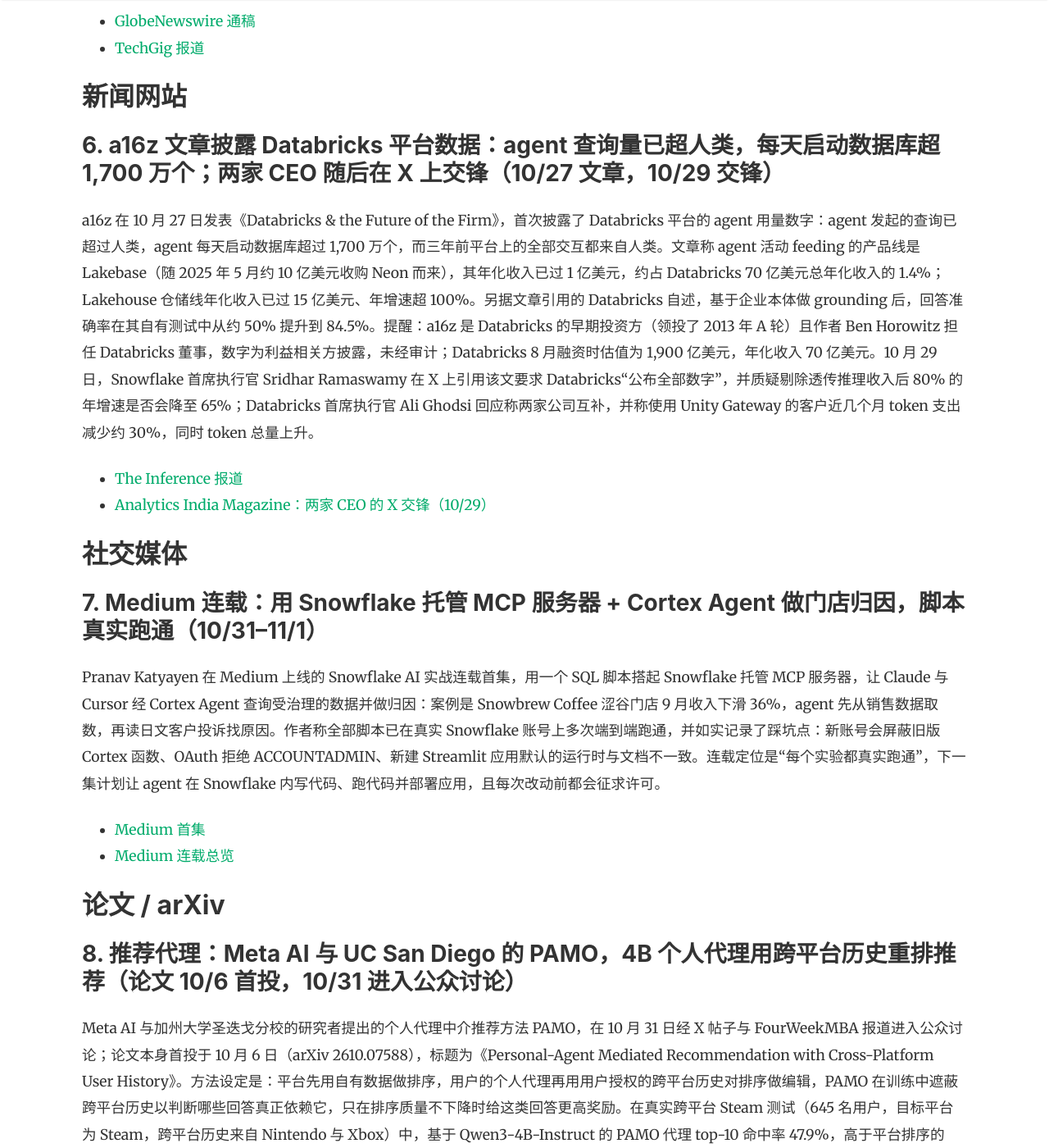
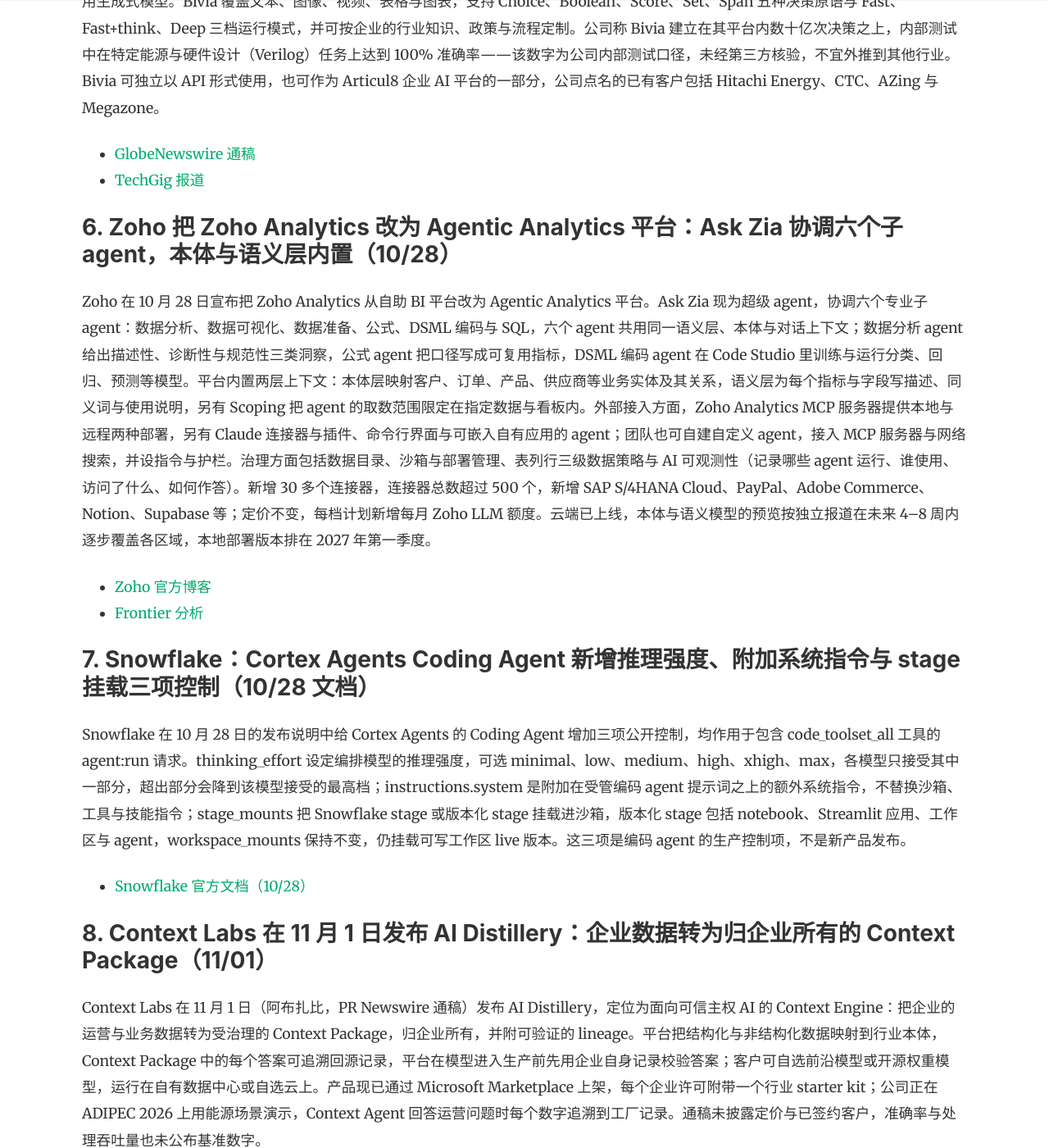
Before and after one commit to DataXAgent/data-agent-daily, a Jekyll site: the page built from _posts/2026-11-01-data-agent-daily.md, in a window 1280 px wide and 1400 px high, scrolled down 3861 px. Shown: the whole window at 82% size. Built offline with Jekyll 4.4.1, drawn with Linux system fonts in a browser that asks for light colours; nearby versions of some CDN libraries; some of the changed text lies outside the part shown.

Commit message:
Data Agent Daily 2026-11-01 updated: add Zoho, Snowflake Cortex controls, Context Labs

```diff
--- a/_posts/2026-11-01-data-agent-daily.md
+++ b/_posts/2026-11-01-data-agent-daily.md
@@ -17,6 +17,9 @@ comments: false
 - SAP 在 TechEd 推出 Joule Studio 与 Joule Work 的分阶段 GA，以及分层的 agent 网关能力。
 - Sema4.ai 发布企业 AI Agent 平台 3.0，新增团队共享工作区与可复用的 Verified Queries、Verified Logic，公司称 Verified Queries 可少用 80% 的 LLM token、快 4 倍。
 - Articul8 发布多模态决策模型 Bivia，通过 API 供企业 agent 调用，覆盖 Choice、Boolean、Score、Set、Span 五种决策原语。
+- Zoho 把 Zoho Analytics 改为 Agentic Analytics 平台，Ask Zia 成为协调六个专业子 agent 的超级 agent，并内置本体与语义层，定价不变。
+- Snowflake 在 10 月 28 日的文档中给 Cortex Agents 的 Coding Agent 增加三项公开控制：推理强度、附加系统指令与 stage 挂载。
+- Context Labs 在 11 月 1 日发布 AI Distillery，把企业运营与业务数据转为带可验证 lineage 的、归企业所有的 Context Package，现已在 Microsoft Marketplace 上架。
 - a16z 文章披露 Databricks 平台上 agent 发起的查询已超过人类，agent 每天启动数据库超过 1,700 万个；Databricks 首席执行官与 Snowflake 首席执行官随后在 X 上就相关数字公开交锋。
 - 社区实战：Medium 连载用 Snowflake 托管 MCP 服务器 + Cortex Agent 复现咖啡连锁门店收入下滑 36% 的归因，脚本已在真实账号上跑通。
 - 论文 / 推荐代理：Meta AI 与加州大学圣迭戈分校的 PAMO 方法（arXiv 2610.07588，10 月 6 日首投，10 月 31 日经 X 与媒体报道进入公众视野）称，4B 个人代理用跨平台历史重排 Steam 候选后，top-10 命中率从 40.8% 升至 47.9%。
@@ -48,29 +51,43 @@ Articul8 在 10 月 28 日发布多模态决策模型 Bivia，通过 API 提供
 - [GlobeNewswire 通稿](https://www.globenewswire.com/news-release/2026/10/28/3390832/0/en/articul8-launches-bivia-to-bring-domain-specific-decision-intelligence-to-enterprise-ai-agents.html)
 - [TechGig 报道](https://techgig.com/news/ai/articul8-launches-bivia-for-enterprise-ai-agent-decision-intelligence/135291818)
 
+### 6. Zoho 把 Zoho Analytics 改为 Agentic Analytics 平台：Ask Zia 协调六个子 agent，本体与语义层内置（10/28）
+Zoho 在 10 月 28 日宣布把 Zoho Analytics 从自助 BI 平台改为 Agentic Analytics 平台。Ask Zia 现为超级 agent，协调六个专业子 agent：数据分析、数据可视化、数据准备、公式、DSML 编码与 SQL，六个 agent 共用同一语义层、本体与对话上下文；数据分析 agent 给出描述性、诊断性与规范性三类洞察，公式 agent 把口径写成可复用指标，DSML 编码 agent 在 Code Studio 里训练与运行分类、回归、预测等模型。平台内置两层上下文：本体层映射客户、订单、产品、供应商等业务实体及其关系，语义层为每个指标与字段写描述、同义词与使用说明，另有 Scoping 把 agent 的取数范围限定在指定数据与看板内。外部接入方面，Zoho Analytics MCP 服务器提供本地与远程两种部署，另有 Claude 连接器与插件、命令行界面与可嵌入自有应用的 agent；团队也可自建自定义 agent，接入 MCP 服务器与网络搜索，并设指令与护栏。治理方面包括数据目录、沙箱与部署管理、表列行三级数据策略与 AI 可观测性（记录哪些 agent 运行、谁使用、访问了什么、如何作答）。新增 30 多个连接器，连接器总数超过 500 个，新增 SAP S/4HANA Cloud、PayPal、Adobe Commerce、Notion、Supabase 等；定价不变，每档计划新增每月 Zoho LLM 额度。云端已上线，本体与语义模型的预览按独立报道在未来 4–8 周内逐步覆盖各区域，本地部署版本排在 2027 年第一季度。
+- [Zoho 官方博客](https://www.zoho.com/blog/analytics/new-zoho-analytics-agentic-analytics.html)
+- [Frontier 分析](https://www.thisisfrontier.ai/news/zoho-turns-analytics-into-an-agent-context-layer-moving-enterprise-ai-control-beyond-the-model)
+
+### 7. Snowflake：Cortex Agents Coding Agent 新增推理强度、附加系统指令与 stage 挂载三项控制（10/28 文档）
+Snowflake 在 10 月 28 日的发布说明中给 Cortex Agents 的 Coding Agent 增加三项公开控制，均作用于包含 code_toolset_all 工具的 agent:run 请求。thinking_effort 设定编排模型的推理强度，可选 minimal、low、medium、high、xhigh、max，各模型只接受其中一部分，超出部分会降到该模型接受的最高档；instructions.system 是附加在受管编码 agent 提示词之上的额外系统指令，不替换沙箱、工具与技能指令；stage_mounts 把 Snowflake stage 或版本化 stage 挂载进沙箱，版本化 stage 包括 notebook、Streamlit 应用、工作区与 agent，workspace_mounts 保持不变，仍挂载可写工作区 live 版本。这三项是编码 agent 的生产控制项，不是新产品发布。
+- [Snowflake 官方文档（10/28）](https://docs.snowflake.com/en/release-notes/2026/other/2026-10-28-cortex-agents-coding-agent-thinking-effort-stage-mounts)
+
+### 8. Context Labs 在 11 月 1 日发布 AI Distillery：企业数据转为归企业所有的 Context Package（11/01）
+Context Labs 在 11 月 1 日（阿布扎比，PR Newswire 通稿）发布 AI Distillery，定位为面向可信主权 AI 的 Context Engine：把企业的运营与业务数据转为受治理的 Context Package，归企业所有，并附可验证的 lineage。平台把结构化与非结构化数据映射到行业本体，Context Package 中的每个答案可追溯回源记录，平台在模型进入生产前先用企业自身记录校验答案；客户可自选前沿模型或开源权重模型，运行在自有数据中心或自选云上。产品现已通过 Microsoft Marketplace 上架，每个企业许可附带一个行业 starter kit；公司正在 ADIPEC 2026 上用能源场景演示，Context Agent 回答运营问题时每个数字追溯到工厂记录。通稿未披露定价与已签约客户，准确率与处理吞吐量也未公布基准数字。
+- [PR Newswire 通稿（11/01）](https://www.prnewswire.co.uk/news-releases/context-labs-ai-distillery-lets-enterprises-run-sovereign-ai-on-data-they-own-302925657.html)
+- [Wisevoter 报道（11/01）](https://wisevoter.com/world/2026/11/01/context-labs-launches-ai-distillery)
+
 ## 新闻网站
 
-### 6. a16z 文章披露 Databricks 平台数据：agent 查询量已超人类，每天启动数据库超 1,700 万个；两家 CEO 随后在 X 上交锋（10/27 文章，10/29 交锋）
+### 9. a16z 文章披露 Databricks 平台数据：agent 查询量已超人类，每天启动数据库超 1,700 万个；两家 CEO 随后在 X 上交锋（10/27 文章，10/29 交锋）
 a16z 在 10 月 27 日发表《Databricks & the Future of the Firm》，首次披露了 Databricks 平台的 agent 用量数字：agent 发起的查询已超过人类，agent 每天启动数据库超过 1,700 万个，而三年前平台上的全部交互都来自人类。文章称 agent 活动 feeding 的产品线是 Lakebase（随 2025 年 5 月约 10 亿美元收购 Neon 而来），其年化收入已过 1 亿美元，约占 Databricks 70 亿美元总年化收入的 1.4%；Lakehouse 仓储线年化收入已过 15 亿美元、年增速超 100%。另据文章引用的 Databricks 自述，基于企业本体做 grounding 后，回答准确率在其自有测试中从约 50% 提升到 84.5%。提醒：a16z 是 Databricks 的早期投资方（领投了 2013 年 A 轮）且作者 Ben Horowitz 担任 Databricks 董事，数字为利益相关方披露，未经审计；Databricks 8 月融资时估值为 1,900 亿美元，年化收入 70 亿美元。10 月 29 日，Snowflake 首席执行官 Sridhar Ramaswamy 在 X 上引用该文要求 Databricks“公布全部数字”，并质疑剔除透传推理收入后 80% 的年增速是否会降至 65%；Databricks 首席执行官 Ali Ghodsi 回应称两家公司互补，并称使用 Unity Gateway 的客户近几个月 token 支出减少约 30%，同时 token 总量上升。
 - [The Inference 报道](https://theinference.org/article/agents-launch-17-million-databases-a-day-on-databricks-the-line-they-feed-makes-100-million)
 - [Analytics India Magazine：两家 CEO 的 X 交锋（10/29）](https://analyticsindiamag.com/ai-news/youre-not-doing-this-ai-stuff-databricks-ceo-tells-snowflake)
 
 ## 社交媒体
 
-### 7. Medium 连载：用 Snowflake 托管 MCP 服务器 + Cortex Agent 做门店归因，脚本真实跑通（10/31–11/1）
+### 10. Medium 连载：用 Snowflake 托管 MCP 服务器 + Cortex Agent 做门店归因，脚本真实跑通（10/31–11/1）
 Pranav Katyayen 在 Medium 上线的 Snowflake AI 实战连载首集，用一个 SQL 脚本搭起 Snowflake 托管 MCP 服务器，让 Claude 与 Cursor 经 Cortex Agent 查询受治理的数据并做归因：案例是 Snowbrew Coffee 涩谷门店 9 月收入下滑 36%，agent 先从销售数据取数，再读日文客户投诉找原因。作者称全部脚本已在真实 Snowflake 账号上多次端到端跑通，并如实记录了踩坑点：新账号会屏蔽旧版 Cortex 函数、OAuth 拒绝 ACCOUNTADMIN、新建 Streamlit 应用默认的运行时与文档不一致。连载定位是“每个实验都真实跑通”，下一集计划让 agent 在 Snowflake 内写代码、跑代码并部署应用，且每次改动前都会征求许可。
 - [Medium 首集](https://medium.com/@katyayen.pranav/i-asked-claude-why-our-coffee-sales-crashed-it-answered-from-snowflake-with-zero-backend-code-d5ab12b753ea)
 - [Medium 连载总览](https://medium.com/@katyayen.pranav/snowflake-ai-hands-on-a-series-where-every-lab-actually-runs-2998ded73055)
 
 ## 论文 / arXiv
 
-### 8. 推荐代理：Meta AI 与 UC San Diego 的 PAMO，4B 个人代理用跨平台历史重排推荐（论文 10/6 首投，10/31 进入公众讨论）
+### 11. 推荐代理：Meta AI 与 UC San Diego 的 PAMO，4B 个人代理用跨平台历史重排推荐（论文 10/6 首投，10/31 进入公众讨论）
 Meta AI 与加州大学圣迭戈分校的研究者提出的个人代理中介推荐方法 PAMO，在 10 月 31 日经 X 帖子与 FourWeekMBA 报道进入公众讨论；论文本身首投于 10 月 6 日（arXiv 2610.07588），标题为《Personal-Agent Mediated Recommendation with Cross-Platform User History》。方法设定是：平台先用自有数据做排序，用户的个人代理再用用户授权的跨平台历史对排序做编辑，PAMO 在训练中遮蔽跨平台历史以判断哪些回答真正依赖它，只在排序质量不下降时给这类回答更高奖励。在真实跨平台 Steam 测试（645 名用户，目标平台为 Steam，跨平台历史来自 Nintendo 与 Xbox）中，基于 Qwen3-4B-Instruct 的 PAMO 代理 top-10 命中率 47.9%，高于平台排序的 40.8% 与 Claude Opus 4.6 的 45.4%；有害覆盖率 6.0%，低于 Claude Opus 4.6 的 9.0%。限制同样写在报道里：测试只覆盖 645 名用户与 Steam 一个目标平台，平台排序为研究者自建而非 Steam 真实推荐器，论文未说明 Meta 有产品在使用该方法；论文为预印本，未经同行评审。
 - [FourWeekMBA 报道（10/31，含论文数据与限制）](https://fourweekmba.com/ai-meta-paper-a-4b-personal-agent-lifted-game-picks-to-47-9/)
 - [arXiv 论文页](https://arxiv.org/abs/2610.07588)
 
-说明：本次扩充检索覆盖了 watchlist 监测名单主体、arXiv 与 Hugging Face Papers 方向及新增关键词。10 月 31 日 DeepSeek Harness 团队发布的 Super-agent 为编码 agent 原型（MIT 许可的 dsh-superagent-prototype），不在 Data Agent 主题的直接收录范围内，故未列入本期头条序列；本次检索范围内未见 10 月 31 日至 11 月 1 日首投的、与 Data Agent 直接相关的新 arXiv 论文，上述 PAMO 一条以 10 月 31 日的公开讨论为收录依据、论文首投日期已如实标注。今日检索未见 Microsoft、Snowflake、dbt Labs、Hex、ThoughtSpot、Wren AI 官方博客在过去 24 小时内发布新的 Data Agent 专帖。
+说明：本期为 11 月 1 日晚间更新重发版，新增第 6、7、8 条（Zoho、Snowflake Cortex Agents 控制、Context Labs），其余条目与首发版一致。本次扩充检索覆盖了 watchlist 监测名单主体、arXiv 与 Hugging Face Papers 方向及新增关键词。10 月 31 日 DeepSeek Harness 团队发布的 Super-agent 为编码 agent 原型（MIT 许可的 dsh-superagent-prototype），不在 Data Agent 主题的直接收录范围内，故未列入本期头条序列；本次检索范围内未见 10 月 31 日至 11 月 1 日首投的、与 Data Agent 直接相关的新 arXiv 论文，上述 PAMO 一条以 10 月 31 日的公开讨论为收录依据、论文首投日期已如实标注。今日检索未见 Microsoft、dbt Labs、Hex、ThoughtSpot、Wren AI 官方博客在过去 24 小时内发布新的 Data Agent 专帖。
 
 ## 今日回顾
 
-Databricks 与 SAP 扩大合作，把 Genie、Lakeflow、Unity Gateway 与 Lakebase 带入 SAP Databricks，并推出 SAP Application Data Foundation；Google 知识目录的扩展语义模型支持进入 GA；SAP 在 TechEd 推出 Joule Studio 与网关能力；Sema4.ai 发布企业 AI Agent 平台 3.0；Articul8 发布企业 agent 决策模型 Bivia；a16z 文章披露 Databricks 平台上 agent 查询量已超过人类，两家 CEO 随后在 X 上交锋；社区实战连载用 Snowflake 托管 MCP 服务器完成门店归因；Meta AI 与 UC San Diego 的 PAMO 推荐代理方法在 10 月 31 日进入公众讨论。
+Databricks 与 SAP 扩大合作，把 Genie、Lakeflow、Unity Gateway 与 Lakebase 带入 SAP Databricks，并推出 SAP Application Data Foundation；Google 知识目录的扩展语义模型支持进入 GA；SAP 在 TechEd 推出 Joule Studio 与网关能力；Sema4.ai 发布企业 AI Agent 平台 3.0；Articul8 发布企业 agent 决策模型 Bivia；Zoho 把 Zoho Analytics 改为 Agentic Analytics 平台，Ask Zia 协调六个子 agent；Snowflake 给 Cortex Agents 的 Coding Agent 增加三项公开控制；Context Labs 在 11 月 1 日发布 AI Distillery；a16z 文章披露 Databricks 平台上 agent 查询量已超过人类，两家 CEO 随后在 X 上交锋；社区实战连载用 Snowflake 托管 MCP 服务器完成门店归因；Meta AI 与 UC San Diego 的 PAMO 推荐代理方法在 10 月 31 日进入公众讨论。
```
